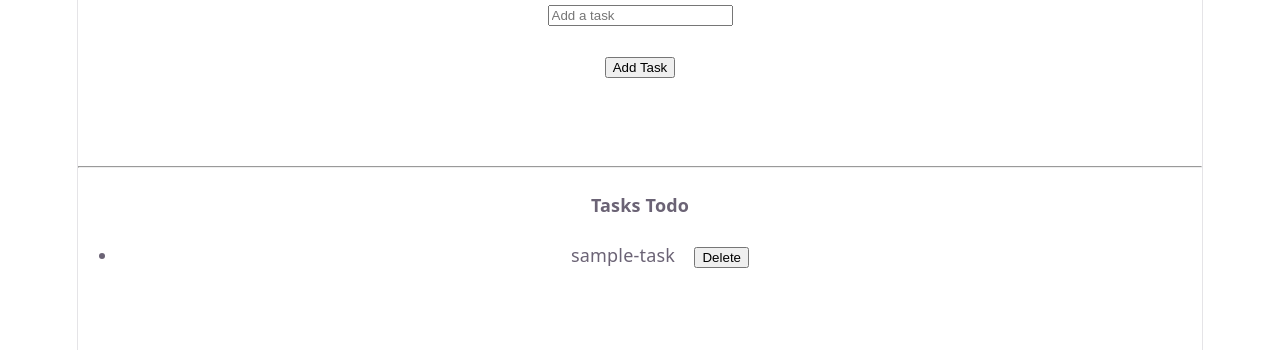
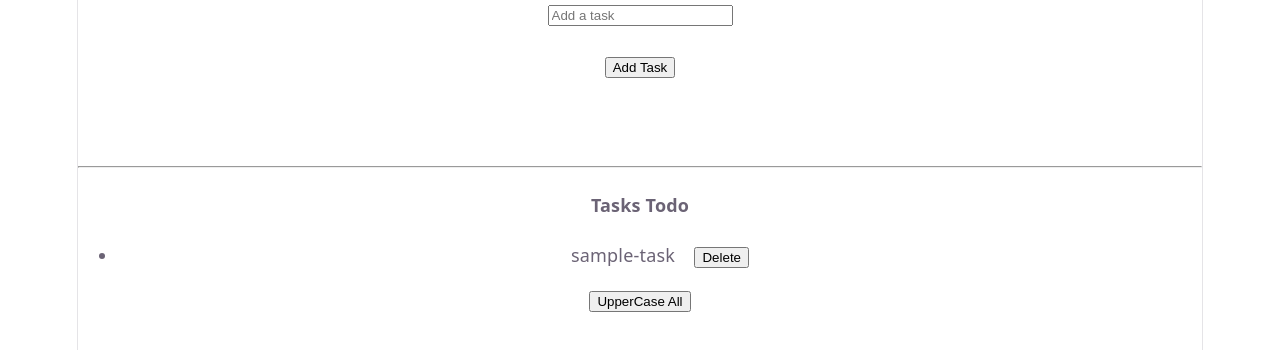
Before and after one commit to web-adi21/web-dev-jouney, a React (Vite) app in the folder REACT/react-state-2/: page / in a window 1280 px wide. Shown: the top 350 px of the page. Built offline with nearby package versions, Linux system fonts and the light colour scheme.

Commit message:
making a simple button to  update the todos array

```diff
--- a/REACT/react-state-2/src/TodoList.jsx
+++ b/REACT/react-state-2/src/TodoList.jsx
@@ -22,6 +22,14 @@ export default function TodoList() {
 
     }
 
+  let upperCaseAll = () =>  {
+    setTodos( todos.map((todo) => {
+      return {
+        ...todo,
+        task: todo.task.toUpperCase()
+      }
+    }));
+  }
 
   return(
     <div>
@@ -48,6 +56,7 @@ export default function TodoList() {
         ))
       }
     </ul>
+    <button onClick={upperCaseAll}>UpperCase All</button>
     </div>
   )
 }
```
